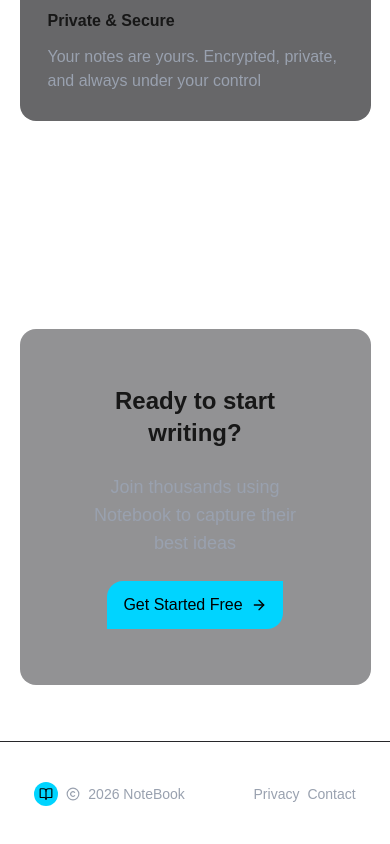
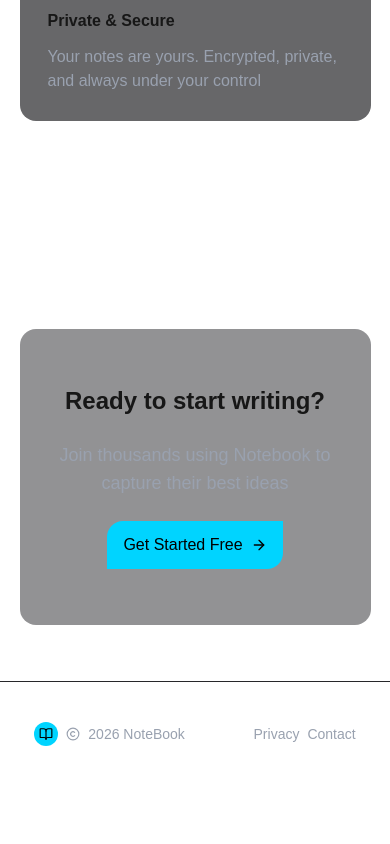
Before and after one commit to shuzeyfa/NoteBook_webapp, a Next.js app: page / in a window 390 px wide. Shown: the part 1675-2519 px from the top of the page. After the commit the page ends 2461 px from the top, so only its background shows below. Built offline with nearby package versions, Linux system fonts and the light colour scheme.

Commit message:
fixing padding issue

```diff
--- a/app/page.tsx
+++ b/app/page.tsx
@@ -98,8 +98,8 @@ export default function Home() {
         </div>
       </div>
 
-      <div className=" w-3xl max-w-[90%] bg-secondary/50 mx-auto rounded-2xl p-14 flex flex-col items-center justify-center gap-6 mb-14 ">
-        <div className=" font-bold text-2xl text-center md:text-4xl  ">Ready to start writing?</div>
+      <div className=" w-3xl max-w-[90%] bg-secondary/50 mx-auto rounded-2xl py-14 flex flex-col items-center justify-center gap-6 mb-14 ">
+        <div className=" w-full font-bold text-2xl text-center md:text-4xl  ">Ready to start writing?</div>
         <div className=" text-center text-lg text-gray-400 w-[90%] max-w-xl ">
           Join thousands using Notebook to capture their best ideas
         </div>
```
